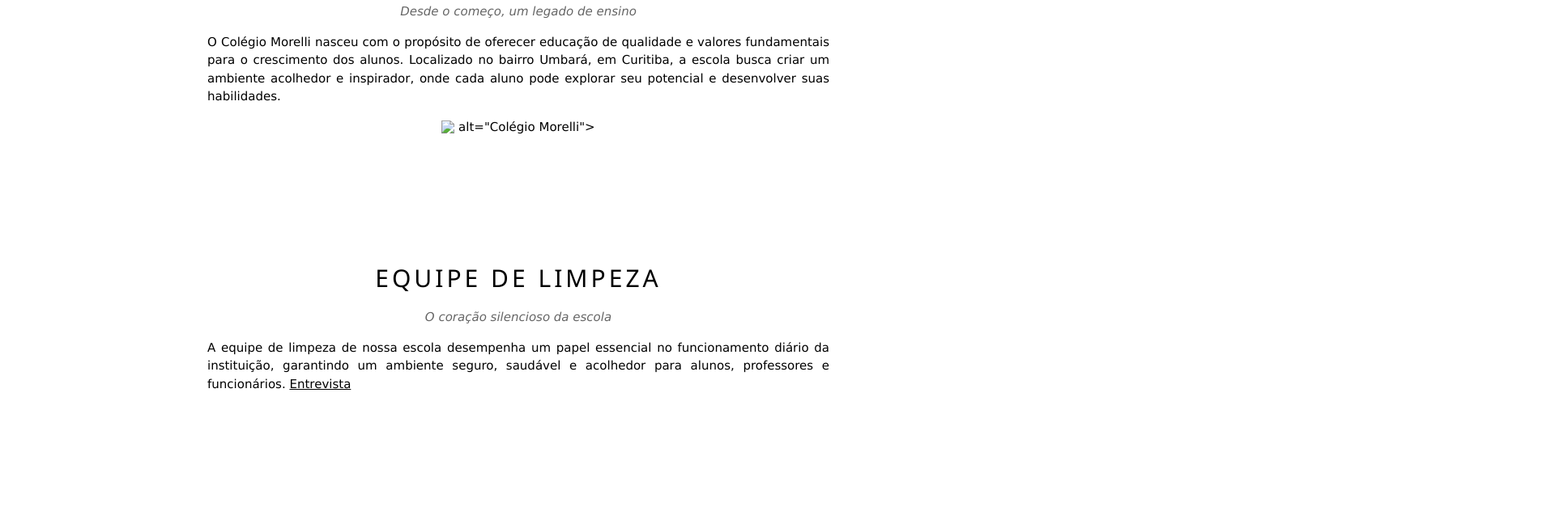
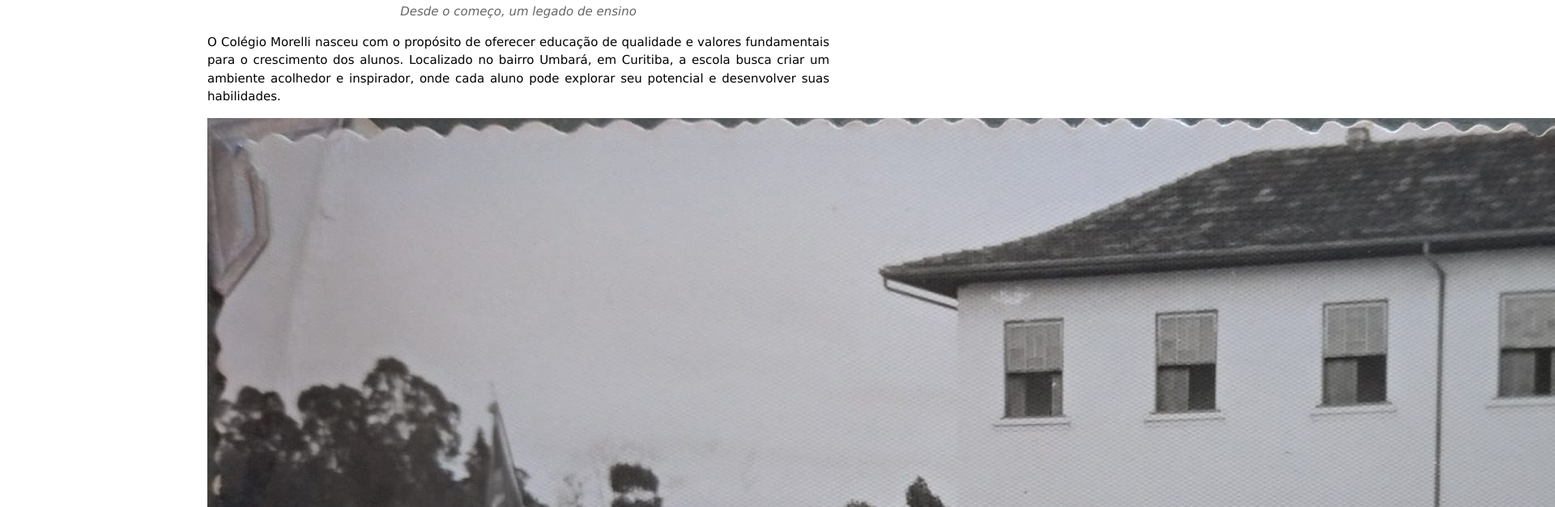
Before and after one commit to GabrielSumb/kjh, a plain HTML site: page index.html in a window 1280 px wide. Shown: the part 549-1176 px from the top of the page at 81% size, 1920 px wide, since content can reach past the window. Drawn offline with nearby package versions, Linux system fonts and the light colour scheme.

Commit message:
Update index.html

```diff
--- a/index.html
+++ b/index.html
@@ -50,7 +50,7 @@
       O Colégio Morelli nasceu com o propósito de oferecer educação de qualidade e valores fundamentais para o crescimento dos alunos.
       Localizado no bairro Umbará, em Curitiba, a escola busca criar um ambiente acolhedor e inspirador, onde cada aluno pode explorar seu potencial e desenvolver suas habilidades.
      <p/>
-       <img src=" <img src"312599485_970499377199716_685876206715439555_n.jpg">
+       <img src="312599485_970499377199716_685876206715439555_n.jpg">
        alt="Colégio Morelli">
     </p>
   </div>
```
